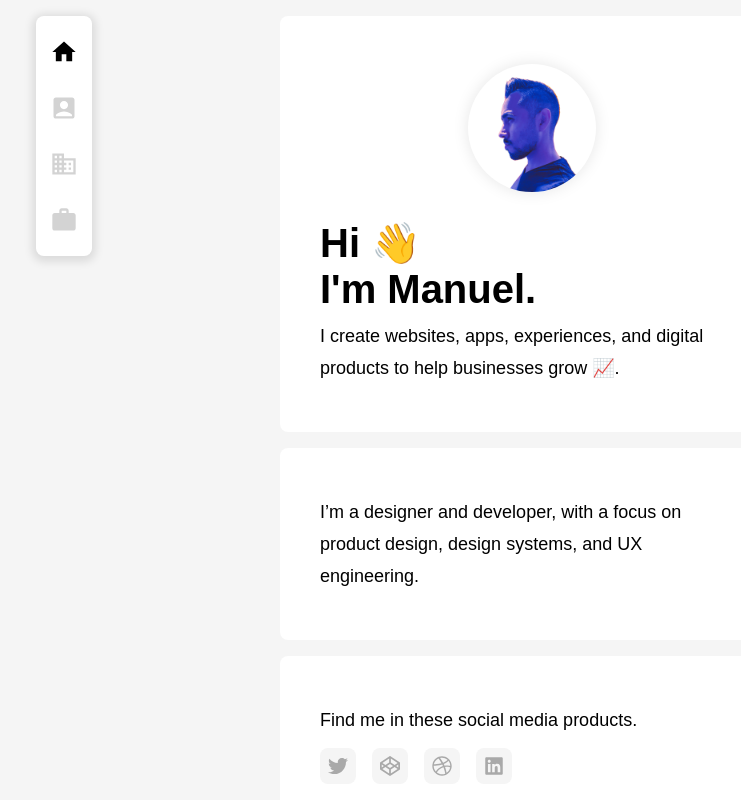
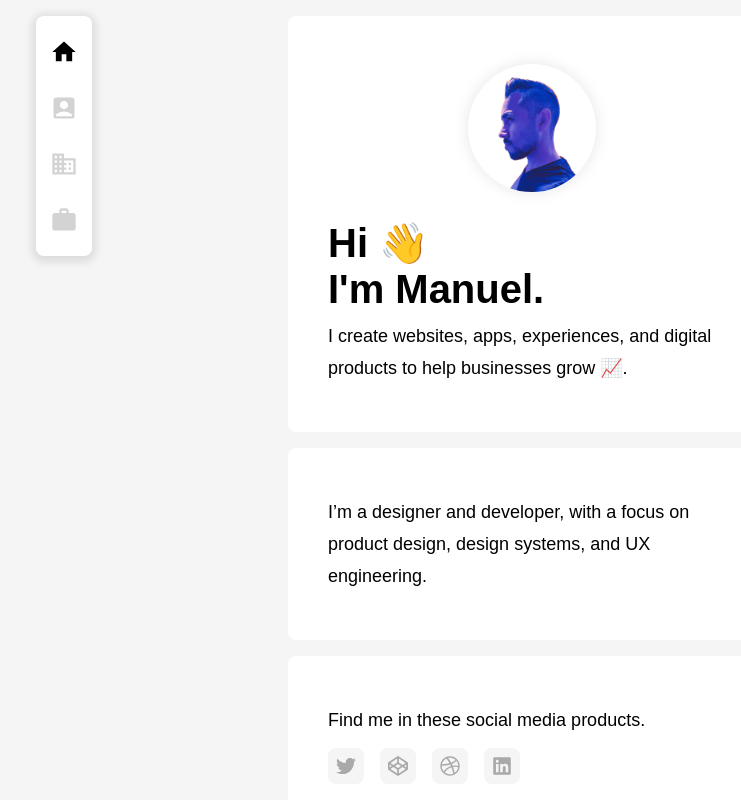
Before and after one commit to mgcesp/mc-folio, a React (Create React App) app: page / in a window 1280 px wide. Shown: the whole page, without its empty margins (108-849 px from the left). Built offline with nearby package versions, Linux system fonts and the light colour scheme.

Commit message:
bottom feed fix

```diff
--- a/src/pages/Home/Home.scss
+++ b/src/pages/Home/Home.scss
@@ -6,11 +6,12 @@
     gap: 8px;
     background: #f5f5f5;
     max-width: 520px;
-    margin: 0 auto 80px;
+    padding-bottom: 88px;
+    margin: 0 auto;
 
     @media (min-width: 420px) {
         gap: 16px;
-        padding: 16px 8px 16px;
+        padding: 16px 16px 88px 16px;
     }
 }
 
```
